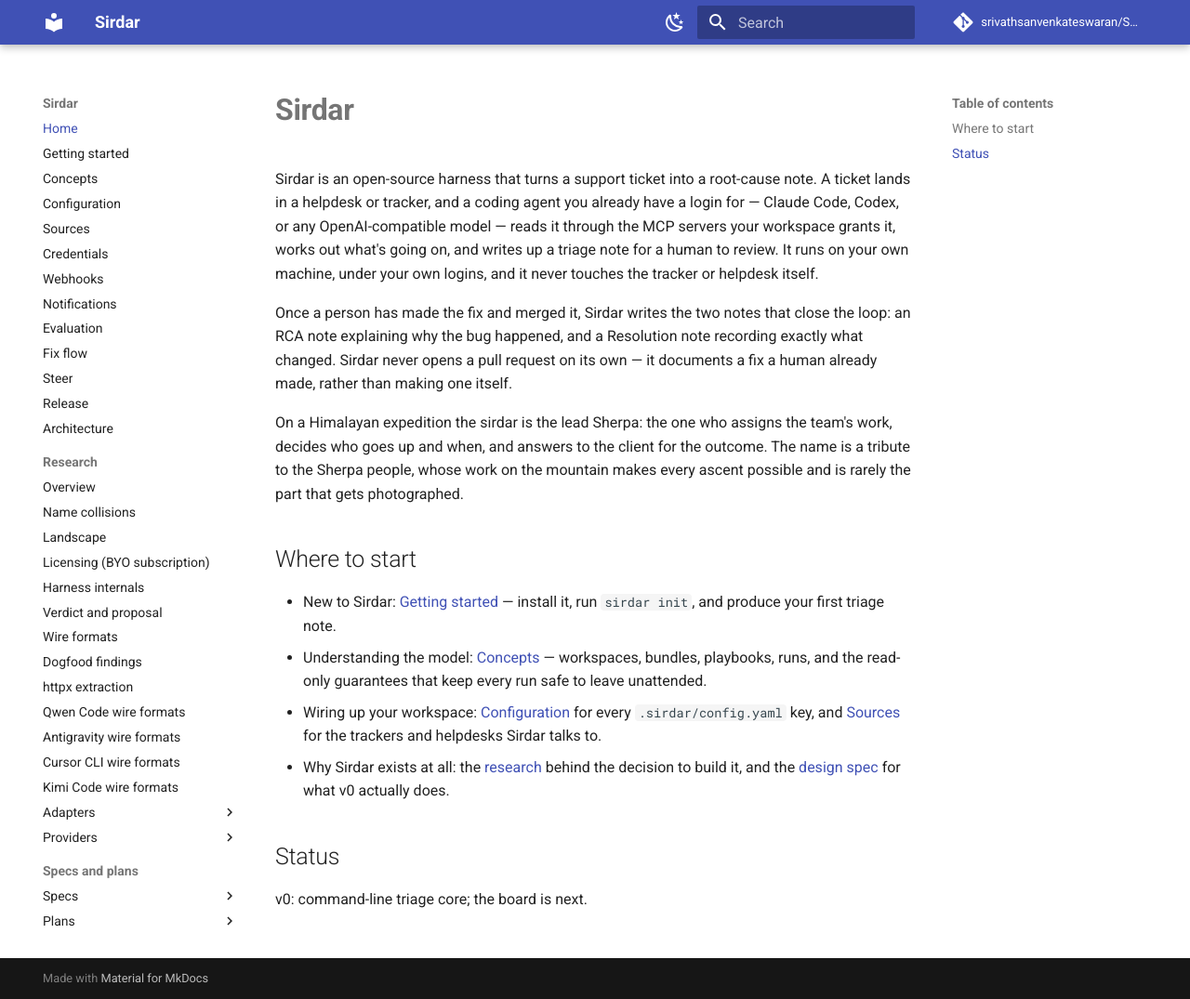
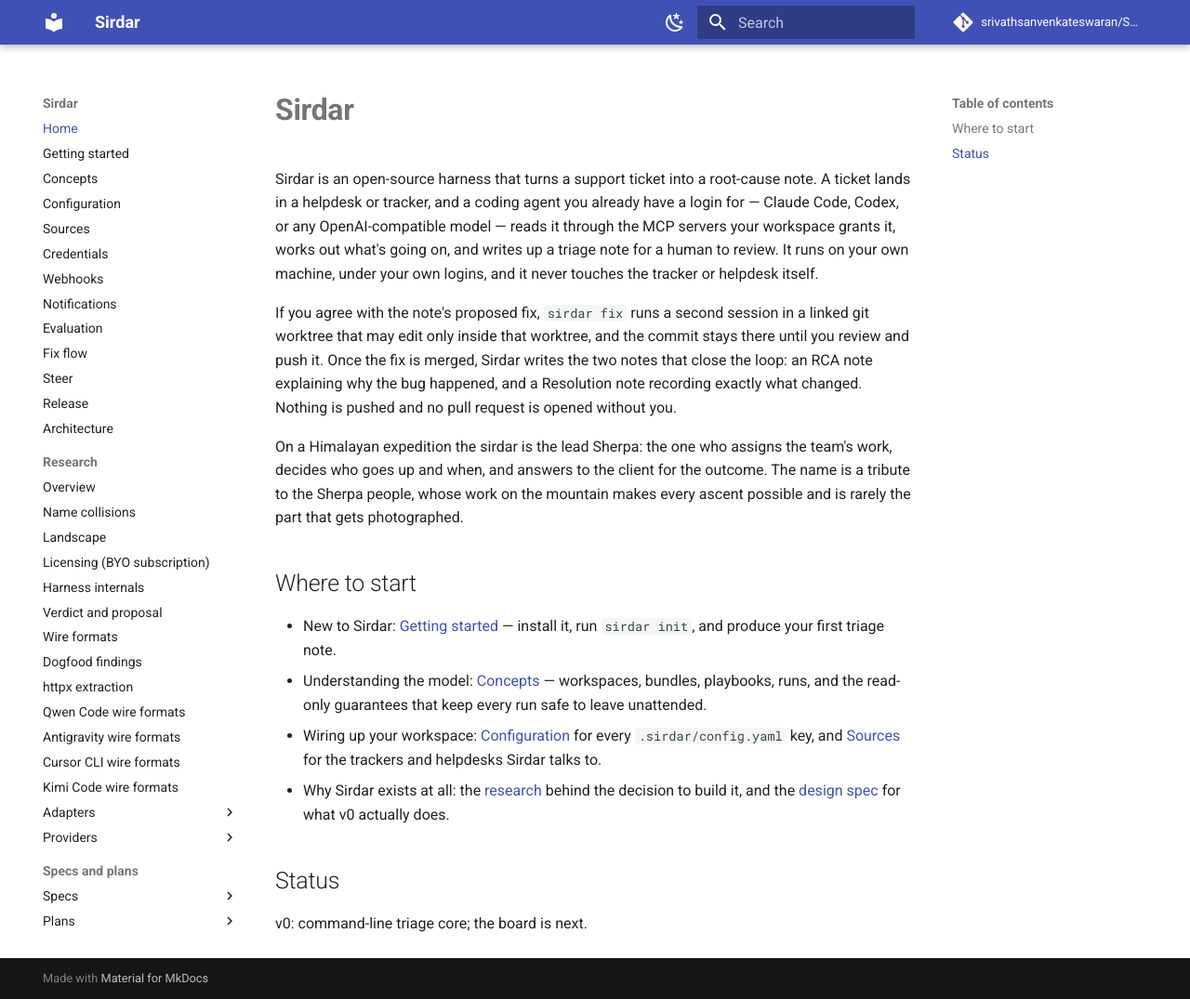
Before and after one commit to srivathsanvenkateswaran/Sirdar, an MkDocs documentation site: the page built from docs/index.md, in a window 1280 px wide and 1075 px high. Shown: the whole window at 93% size. Built offline with MkDocs 1.6.1 and Material for MkDocs 9.7.7, drawn with Linux system fonts in a browser that asks for light colours; comment, search, counter and statistics services are not loaded.

Commit message:
docs: index and getting-started describe sirdar fix instead of denying it

```diff
--- a/docs/index.md
+++ b/docs/index.md
@@ -6,10 +6,11 @@
 it, works out what's going on, and writes up a triage note for a human to review. It runs on
 your own machine, under your own logins, and it never touches the tracker or helpdesk itself.
 
-Once a person has made the fix and merged it, Sirdar writes the two notes that close the loop:
-an RCA note explaining why the bug happened, and a Resolution note recording exactly what
-changed. Sirdar never opens a pull request on its own — it documents a fix a human already
-made, rather than making one itself.
+If you agree with the note's proposed fix, `sirdar fix` runs a second session in a linked git
+worktree that may edit only inside that worktree, and the commit stays there until you review
+and push it. Once the fix is merged, Sirdar writes the two notes that close the loop: an RCA
+note explaining why the bug happened, and a Resolution note recording exactly what changed.
+Nothing is pushed and no pull request is opened without you.
 
 On a Himalayan expedition the sirdar is the lead Sherpa: the one who assigns the team's work,
 decides who goes up and when, and answers to the client for the outcome. The name is a tribute
```
Also changed, not shown: docs/getting-started.md (+1 -1 lines).
